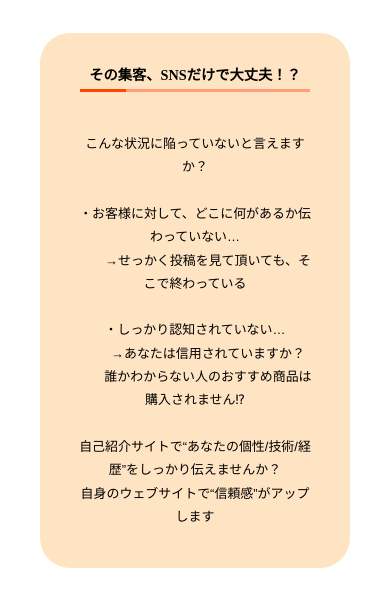
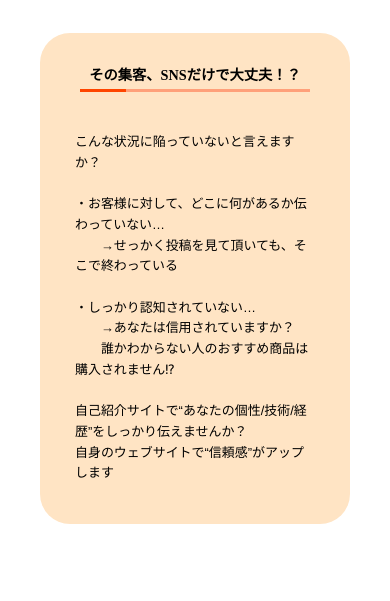
Before and after one commit to web757/honobino, a plain HTML site: page index.html in a window 390 px wide. Shown: the part 800-1401 px from the top of the page. Drawn offline with Linux system fonts and the light colour scheme.

Commit message:
Add files via upload

```diff
--- a/style.css
+++ b/style.css
@@ -119,18 +119,7 @@ section {
 
 /* 自己紹介セクションのテキストスタイル */
 #intro .syoukai p {
-  font-size: clamp(2rem, 2vw, 2.5rem);
-  line-height: 1.8;
-  margin: 10px clamp(3px, 8vw, 5px) 10px;
   text-align: left;
-}
-
-/* スマホ対応で中央揃え */
-@media (max-width: 768px) {
-  #intro .syoukai p {
-    text-align: center;
-    margin: 10px clamp(3px, 8vw, 5px) 10px;
-  }
 }
 
 #intro .syoukai img {
```
